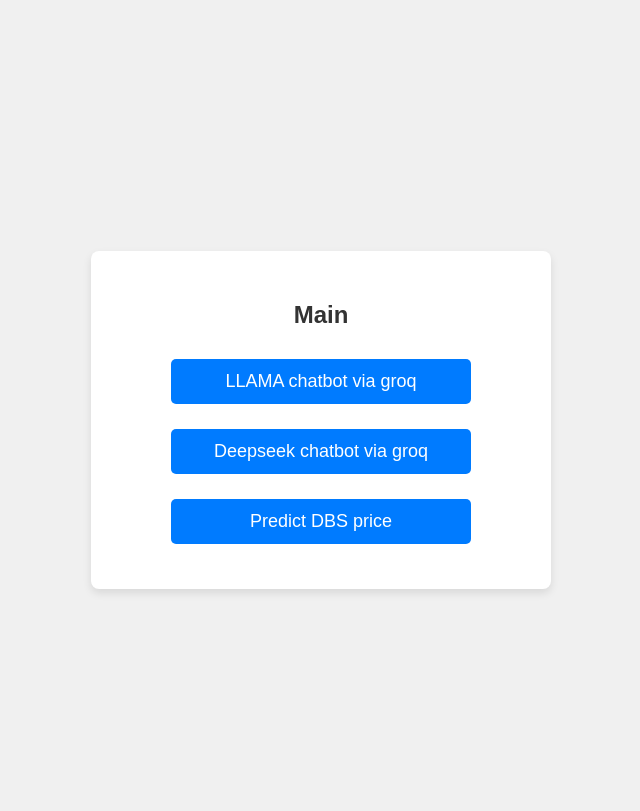
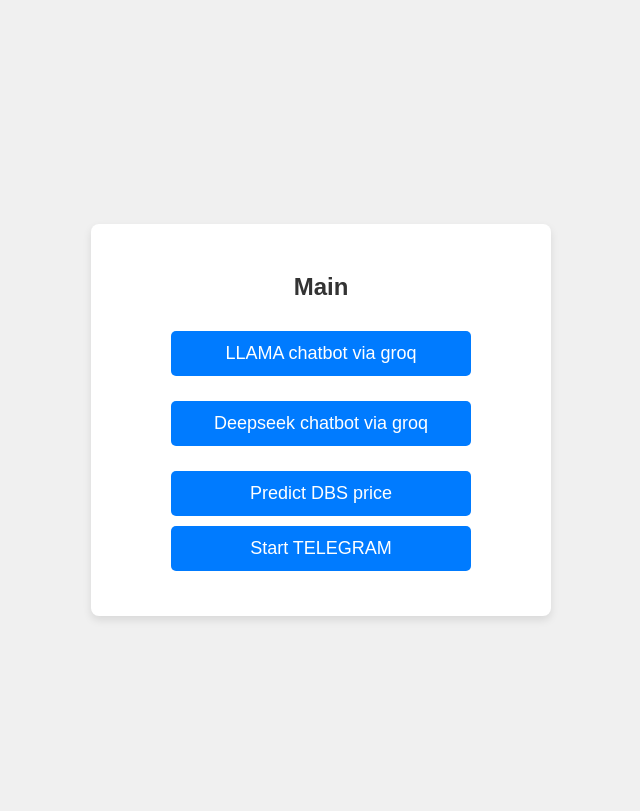
Before and after one commit to Hanafi555/dbss, a Flask app: page /main in a window 1280 px wide. Shown: the top 811 px of the page, without its empty margins (319-959 px from the left). Run offline with Flask 3, Linux system fonts and the light colour scheme.

Commit message:
Update main.html

```diff
--- a/templates/main.html
+++ b/templates/main.html
@@ -15,6 +15,8 @@
         </form>
         <form action="/dbs" method=" "post">
             <input type="submit" value="Predict DBS price">
+        <form action="/telegram" method=" "post">
+            <input type="submit" value="Start TELEGRAM">
          </form>
     </div>
 </body>
```
